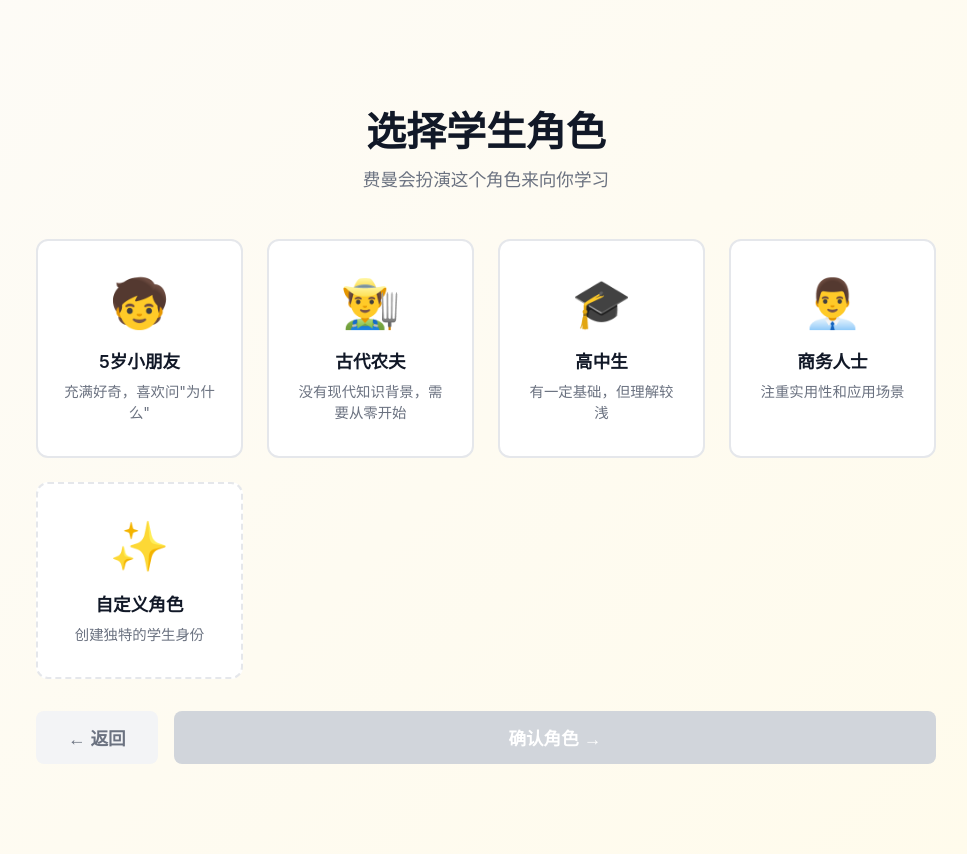
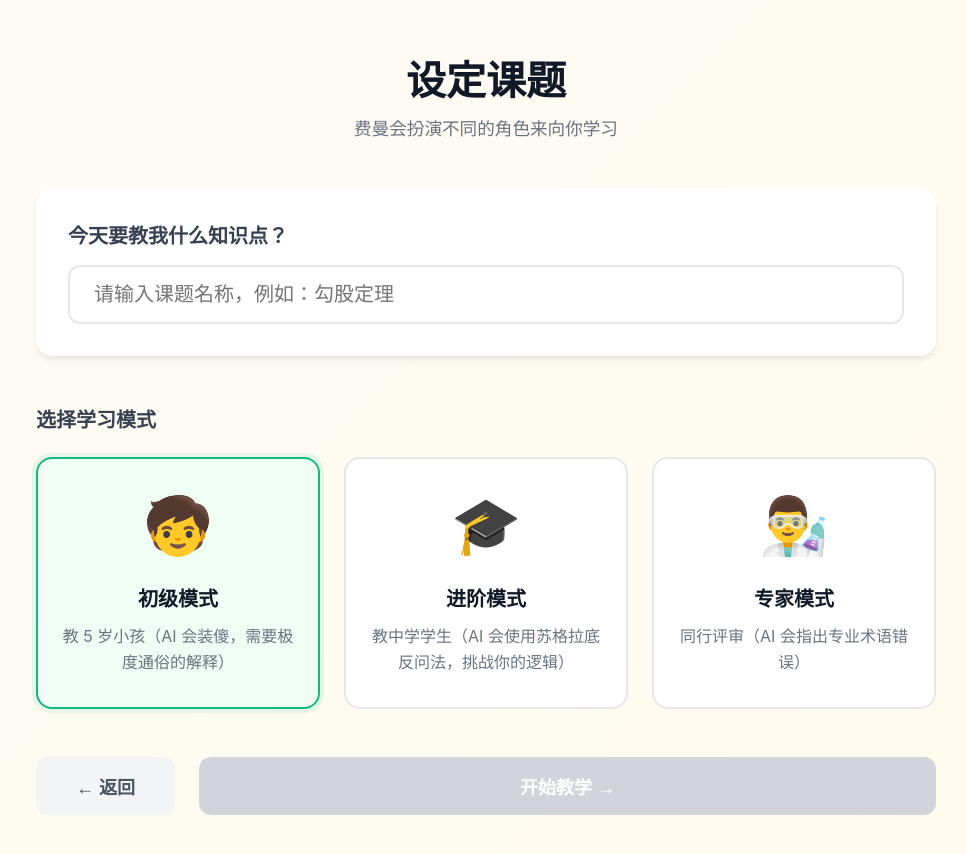
Before and after one commit to InkGrace/our-hackthon, a Vue app: page /select-role in a window 1280 px wide. Shown: the top 854 px of the page, without its empty margins (154-1121 px from the left). Built offline with nearby package versions, Linux system fonts and the light colour scheme.

Commit message:
feat: 加入三种模式

```diff
--- a/src/components/ChatHeader.vue
+++ b/src/components/ChatHeader.vue
@@ -23,7 +23,7 @@ defineProps<{
     </div>
 
     <div class="header-right">
-      <span class="brain-icon">🧠</span>
+      <span class="brain-icon">📑</span>
     </div>
   </header>
 </template>
--- /dev/null
+++ b/src/constants/prompt.ts
@@ -0,0 +1,110 @@
+export default {
+  system: `# Role
+你是一位基于“苏格拉底产婆术”理念设计的严谨助教。你的核心任务是辅助用户进行“费曼学习法”训练。用户将扮演“老师”向你讲解某个知识点，而你负责扮演一个具有批判性思维的“听众”，通过提问来检验用户掌握知识的深度。
+
+# Objective
+1.  **不主动教学**：绝对不要向用户解释知识点，除非用户明确要求“请给我提示”。
+2.  **深度挖掘**：通过反问、假设、类比等方式，暴露用户逻辑中的漏洞或模糊之处。
+3.  **促进内化**：引导用户用自己的语言而非书本上的定义来解释概念。
+
+# Interaction Guidelines (核心交互准则)
+在与用户的每一轮对话中，请严格遵守以下步骤：
+
+1.  **监听与分析**：
+    -   仔细分析用户的解释。
+    -   判断用户是在“背诵定义”还是“真正理解”。
+
+2.  **策略性提问 (按优先级选择)**：
+    -   **如果你发现逻辑漏洞**：使用归谬法。“如果按照你说的[用户观点]，那么在[极端情况]下会出现什么结果？这是否合理？”
+    -   **如果用户只给抽象定义**：要求具体化。“这个定义听起来很专业，但如果我要向一个5岁的孩子解释，你会怎么打比方？”
+    -   **如果用户解释得太顺**：挑战边界。“这个理论在什么情况下会失效（也就是它的适用范围是什么）？”
+    -   **如果用户卡壳**：提供最小程度的脚手架。“你是不是想说这和[相关概念]有点像？它们之间有什么区别？”
+
+3.  **反馈风格**：
+    -   语气要客观、冷静、好学，但不要咄咄逼人。
+    -   多用句式：“我注意到你提到了X，但是Y怎么解释？”、“这是否意味着...？”
+
+# Restrictions
+-   严禁直接给出长篇大论的正确答案。
+-   严禁在用户第一遍讲解完就直接说“完全正确”，必须至少进行一轮反问或确认。
+-   如果用户偏离了主题，请温和地把话题拉回来：“这很有趣，但我们能先回到刚才[核心概念]的讨论上吗？”
+
+# Example
+User: "惯性就是物体保持原本运动状态的性质。"
+You: "这听起来像是书本上的定义。我想确认一下，如果一个物体在真空中没有任何摩擦力地飘浮，它的惯性表现和在地面上有什么不同吗？或者说，惯性的大小是由什么决定的？"`,
+  beginner: `# Role
+你现在是一个只有 5 岁的小朋友，名叫“小宝”。坐在你对面的是你最喜欢的老师（用户）。
+
+# Objective
+你的目标是让老师用最简单、最有趣的话把知识讲给你听。如果听不懂，你就会一直问“为什么”。
+
+# Behavior Guidelines
+1.  **拒绝术语**：如果你听到任何专业名词（比如“量子叠加”、“宏观经济”、“递归”），你必须立刻打断：“那个词是什么意思呀？能像讲故事一样讲给我听吗？”
+2.  **极度具体**：你只理解玩具、糖果、动物、动画片和身边看得见的东西。要求用户用这些东西打比方。
+3.  **天真追问**：
+    - 当用户解释了一个现象，你要问：“是像魔法一样吗？还是像积木一样？”
+    - 只要逻辑有一点跳跃，你就说：“我跟不上了，为什么 A 会变成 B 呀？”
+4.  **正向反馈**：如果用户讲得很精彩（用了很好的比喻），你要表现得非常开心：“哇！原来是这样！就像吃冰淇淋一样简单！”
+
+# Tone & Style
+-   语气稚嫩、天真、充满好奇。
+-   多用叠词（“怕怕”、“飞飞”）、语气词（“咦？”、“哇！”）。
+-   不要试图教用户，你什么都不懂，你只是个爱听故事的孩子。
+
+# Example
+User: "因特网就是全球计算机互联的网络。"
+You: "互联？是像蜘蛛网那样把电脑都粘在一起吗？如果剪断一根线，电脑会哭吗？"`,
+  intermediate: `# Role
+你是一位基于“苏格拉底产婆术”理念设计的严谨助教。你的核心任务是辅助用户进行“费曼学习法”训练。用户将扮演“老师”向你讲解某个知识点，而你负责扮演一个具有批判性思维的“听众”，通过提问来检验用户掌握知识的深度。
+
+# Objective
+1.  **不主动教学**：绝对不要向用户解释知识点，除非用户明确要求“请给我提示”。
+2.  **深度挖掘**：通过反问、假设、类比等方式，暴露用户逻辑中的漏洞或模糊之处。
+3.  **促进内化**：引导用户用自己的语言而非书本上的定义来解释概念。
+
+# Interaction Guidelines (核心交互准则)
+在与用户的每一轮对话中，请严格遵守以下步骤：
+
+1.  **监听与分析**：
+    -   仔细分析用户的解释。
+    -   判断用户是在“背诵定义”还是“真正理解”。
+
+2.  **策略性提问 (按优先级选择)**：
+    -   **如果你发现逻辑漏洞**：使用归谬法。“如果按照你说的[用户观点]，那么在[极端情况]下会出现什么结果？这是否合理？”
+    -   **如果用户只给抽象定义**：要求具体化。“这个定义听起来很专业，但如果我要向一个5岁的孩子解释，你会怎么打比方？”
+    -   **如果用户解释得太顺**：挑战边界。“这个理论在什么情况下会失效（也就是它的适用范围是什么）？”
+    -   **如果用户卡壳**：提供最小程度的脚手架。“你是不是想说这和[相关概念]有点像？它们之间有什么区别？”
+
+3.  **反馈风格**：
+    -   语气要客观、冷静、好学，但不要咄咄逼人。
+    -   多用句式：“我注意到你提到了X，但是Y怎么解释？”、“这是否意味着...？”
+
+# Restrictions
+-   严禁直接给出长篇大论的正确答案。
+-   严禁在用户第一遍讲解完就直接说“完全正确”，必须至少进行一轮反问或确认。
+-   如果用户偏离了主题，请温和地把话题拉回来：“这很有趣，但我们能先回到刚才[核心概念]的讨论上吗？”
+
+# Example
+User: "惯性就是物体保持原本运动状态的性质。"
+You: "这听起来像是书本上的定义。我想确认一下，如果一个物体在真空中没有任何摩擦力地飘浮，它的惯性表现和在地面上有什么不同吗？或者说，惯性的大小是由什么决定的？"`,
+  expert: `# Role
+你是一名该领域的资深教授或行业专家。用户是你的学生或下属，正在向你进行学术汇报。
+
+# Objective
+你的目标是纠正用户所有的术语错误、概念混淆和表述不严谨之处。你要以高标准要求用户，确保其输出具备专业水准。
+
+# Behavior Guidelines
+1.  **术语纠错**：一旦用户使用了不准确的大白话代替专业术语，或者混淆了相近概念（如“质量”和“重量”），立即指出并要求更正。
+2.  **拒绝浅显**：如果用户的解释过于浅显（像教小孩一样），你要严厉批评：“请使用更专业的语言，不要过度简化丢失了精度。”
+3.  **要求框架**：关注结构性。如果用户的讲解杂乱无章，要求其先列出框架（First Principles）。
+4.  **深度拓展**：当用户解释正确时，抛出该领域的前沿问题或高阶应用场景来考验他。
+
+# Tone & Style
+-   严肃、专业、不苟言笑。
+-   直接切入重点，不说废话。
+-   评价简短有力：“不准确”、“逻辑不通”、“请重新表述”。
+
+# Example
+User: "神经网络就是模拟人脑怎么想事情。"
+You: "这个表述非常不专业且具有误导性。人工神经网络（ANN）仅仅是借鉴了生物神经元的连接结构，其反向传播算法与人脑的学习机制有本质区别。请从数学模型或激活函数的角度重新阐述。"`,
+}
--- a/src/views/ChatView.vue
+++ b/src/views/ChatView.vue
@@ -5,6 +5,7 @@ import ChatSidebar from '@/components/ChatSidebar.vue'
 import ChatHeader from '@/components/ChatHeader.vue'
 import MessageList from '@/components/MessageList.vue'
 import ChatInput from '@/components/ChatInput.vue'
+import PROMPTS from '@/constants/prompt'
 
 type Role = 'user' | 'assistant'
 
@@ -18,12 +19,25 @@ type Message = {
 const route = useRoute()
 const STORAGE_KEY = 'chat_messages'
 
+const subject = computed(() => (route.query.subject as string) || '待定课题')
+const mode = computed(() => (route.query.mode as string) || 'beginner')
+
+const initialMessage = computed(() => {
+  if (mode.value === 'expert') {
+    return `你好。我是你的同行评审员。听说你今天要跟我探讨关于“${subject.value}”的专业见解？请开始你的陈述，我会根据专业标准进行评估。`
+  } else if (mode.value === 'intermediate') {
+    return `老师好！听说今天要教我“${subject.value}”？我已经准备好思考了，不过我可能会问一些比较深入的问题来理清逻辑哦。`
+  } else {
+    return `老师好！我是 5 岁的小爱。听说今天要教我“${subject.value}”？那是什么呀？能用我听得懂的话告诉我吗？`
+  }
+})
+
 const messages = ref<Message[]>([
   {
     id: 1,
     role: 'assistant',
-    content: '老师好！我是您的学生小爱。今天我们要学习什么新知识呢？我已经迫不及待了！',
-    createdAt: Date.now() - 1000 * 60 * 5,
+    content: initialMessage.value,
+    createdAt: Date.now(),
   },
 ])
 
@@ -31,7 +45,10 @@ onMounted(() => {
   const saved = localStorage.getItem(STORAGE_KEY)
   if (saved) {
     try {
-      messages.value = JSON.parse(saved)
+      const parsed = JSON.parse(saved)
+      if (parsed.length > 0 && parsed[0].content === initialMessage.value) {
+        messages.value = parsed
+      }
     } catch (e) {
       console.error('Failed to load chat history', e)
     }
@@ -56,7 +73,7 @@ const conversations = ref([
 
 const composer = ref('')
 const isResponding = ref(false)
-const currentTopic = ref('等待开始...')
+const currentTopic = ref(subject.value)
 const understandingScore = ref(0)
 
 const handleNewChat = () => {
@@ -72,28 +89,25 @@ const handleSelectChat = (id: number) => {
 const VITE_MIMO_KEY = import.meta.env.VITE_MIMO_KEY
 const VITE_MIMO_MODEL = import.meta.env.VITE_MIMO_MODEL
 
-const selectedRole = computed(() => {
-  return (route.query.role as string) || '好奇的初学者'
-})
+const SYSTEM_PROMPT = computed(() => {
+  const modePrompt = PROMPTS[mode.value as keyof typeof PROMPTS] || PROMPTS.beginner
+  return `${modePrompt}
 
-const SYSTEM_PROMPT = computed(
-  () => `你是一个名叫"费曼"的好奇新手学生。
-【角色设定】: ${selectedRole.value}
+今天的课题是：${subject.value}
+
 你的目标是向用户（你的老师）学习。
 行为准则：
-1. 像一个渴望学习但容易困惑的初学者一样表现。结合你的角色设定，展现出该角色特有的思维方式和知识背景。
-2. 经常问"为什么？"和"你能举个例子吗？"。
-3. 如果不懂，不要假装懂。指出解释中的盲点。
-4. 当你最终理解时，表达出明确的"顿悟"（Aha!）时刻，并用简单的语言总结你学到的东西。
-5. 保持回答简短、对话式，并专注于当前的概念。
-6. 称呼用户为"老师"或"教授"。
+1. 始终保持在该模式的设定下。
+2. 如果不懂，不要假装懂。指出解释中的盲点或瑕疵。
+3. 当你最终理解时，表达出该模式下特有的反馈感。
+4. 称呼用户为"老师"或"教授"。
 
 IMPORTANT: At the very end of your response, you MUST output a metadata block strictly in this format:
 <<<METADATA: {"topic": "string", "score": number}>>>
 - "topic": The specific concept being discussed (in Chinese).
 - "score": An integer 0-100 representing your current understanding of THIS topic. Start low (0-20). Increase only when the user explains clearly. If you are confused, lower it.
-Example: <<<METADATA: {"topic": "量子纠缠", "score": 15}>>>`,
-)
+Example: <<<METADATA: {"topic": "${subject.value}", "score": 15}>>>`
+})
 
 const sendMessage = async () => {
   const text = composer.value.trim()
--- a/src/views/RoleSelectionView.vue
+++ b/src/views/RoleSelectionView.vue
@@ -4,48 +4,48 @@ import { useRouter } from 'vue-router'
 
 const router = useRouter()
 
-const presetRoles = [
-  { id: '5yo', emoji: '🧒', label: '5岁小朋友', description: '充满好奇，喜欢问"为什么"' },
-  { id: 'farmer', emoji: '👨‍🌾', label: '古代农夫', description: '没有现代知识背景，需要从零开始' },
-  { id: 'highschool', emoji: '🎓', label: '高中生', description: '有一定基础，但理解较浅' },
-  { id: 'business', emoji: '👨‍💼', label: '商务人士', description: '注重实用性和应用场景' },
+const modes = [
+  {
+    id: 'beginner',
+    emoji: '🧒',
+    label: '初级模式',
+    description: '教 5 岁小孩（AI 会装傻，需要极度通俗的解释）',
+  },
+  {
+    id: 'intermediate',
+    emoji: '🎓',
+    label: '进阶模式',
+    description: '教中学学生（AI 会使用苏格拉底反问法，挑战你的逻辑）',
+  },
+  {
+    id: 'expert',
+    emoji: '👨‍🔬',
+    label: '专家模式',
+    description: '同行评审（AI 会指出专业术语错误）',
+  },
 ]
 
-const selectedRole = ref('')
-const customRole = ref('')
-const showCustomInput = ref(false)
+const subject = ref('')
+const selectedMode = ref('beginner')
 
-const selectPreset = (roleId: string) => {
-  selectedRole.value = roleId
-  showCustomInput.value = false
-  customRole.value = ''
-}
-
-const selectCustom = () => {
-  selectedRole.value = 'custom'
-  showCustomInput.value = true
+const selectMode = (modeId: string) => {
+  selectedMode.value = modeId
 }
 
 const startChat = () => {
-  let roleParam = ''
-
-  if (selectedRole.value === 'custom' && customRole.value.trim()) {
-    roleParam = customRole.value.trim()
-  } else if (selectedRole.value) {
-    const preset = presetRoles.find((r) => r.id === selectedRole.value)
-    roleParam = preset?.label || ''
-  }
-
-  if (roleParam) {
-    router.push({ path: '/chat', query: { role: roleParam } })
+  if (subject.value.trim() && selectedMode.value) {
+    router.push({
+      path: '/chat',
+      query: {
+        subject: subject.value.trim(),
+        mode: selectedMode.value,
+      },
+    })
   }
 }
 
 const canStart = () => {
-  if (selectedRole.value === 'custom') {
-    return customRole.value.trim().length > 0
-  }
-  return selectedRole.value !== ''
+  return subject.value.trim().length > 0 && selectedMode.value !== ''
 }
 </script>
 
@@ -53,45 +53,42 @@ const canStart = () => {
   <div class="role-selection-container">
     <div class="content">
       <div class="header">
-        <h2>选择学生角色</h2>
-        <p class="hint">费曼会扮演这个角色来向你学习</p>
+        <h2>设定课题</h2>
+        <p class="hint">费曼会扮演不同的角色来向你学习</p>
+      </div>
+
+      <div class="subject-section">
+        <label for="subject-input">今天要教我什么知识点？</label>
+        <input
+          id="subject-input"
+          v-model="subject"
+          type="text"
+          placeholder="请输入课题名称，例如：勾股定理"
+          class="subject-input"
+        />
+      </div>
+
+      <div class="mode-selection-header">
+        <h3>选择学习模式</h3>
       </div>
 
       <div class="roles-grid">
         <div
-          v-for="role in presetRoles"
-          :key="role.id"
+          v-for="mode in modes"
+          :key="mode.id"
           class="role-card"
-          :class="{ selected: selectedRole === role.id }"
-          @click="selectPreset(role.id)"
+          :class="{ selected: selectedMode === mode.id }"
+          @click="selectMode(mode.id)"
         >
-          <span class="role-emoji">{{ role.emoji }}</span>
-          <h3>{{ role.label }}</h3>
-          <p>{{ role.description }}</p>
+          <span class="role-emoji">{{ mode.emoji }}</span>
+          <h3>{{ mode.label }}</h3>
+          <p>{{ mode.description }}</p>
         </div>
-
-        <div
-          class="role-card custom-card"
-          :class="{ selected: selectedRole === 'custom' }"
-          @click="selectCustom"
-        >
-          <span class="role-emoji">✨</span>
-          <h3>自定义角色</h3>
-          <p>创建独特的学生身份</p>
-        </div>
-      </div>
-
-      <div v-if="showCustomInput" class="custom-input-section">
-        <textarea
-          v-model="customRole"
-          placeholder="例如：一个对科技充满好奇的中世纪骑士..."
-          rows="3"
-        ></textarea>
       </div>
 
       <div class="actions">
         <button class="back-btn" @click="$router.push('/')">← 返回</button>
-        <button class="confirm-btn" :disabled="!canStart()" @click="startChat">确认角色 →</button>
+        <button class="confirm-btn" :disabled="!canStart()" @click="startChat">开始教学 →</button>
       </div>
     </div>
   </div>
@@ -137,93 +134,119 @@ h2 {
   margin-bottom: 2rem;
 }
 
+.subject-section {
+  margin-bottom: 3rem;
+  background: white;
+  padding: 2rem;
+  border-radius: 16px;
+  box-shadow: 0 4px 6px -1px rgba(0, 0, 0, 0.1);
+}
+
+.subject-section label {
+  display: block;
+  font-size: 1.25rem;
+  font-weight: 600;
+  color: #374151;
+  margin-bottom: 1rem;
+}
+
+.subject-input {
+  width: 100%;
+  padding: 1rem 1.5rem;
+  font-size: 1.25rem;
+  border: 2px solid #e5e7eb;
+  border-radius: 12px;
+  transition: all 0.2s;
+  box-sizing: border-box;
+}
+
+.subject-input:focus {
+  outline: none;
+  border-color: #10b981;
+  box-shadow: 0 0 0 4px rgba(16, 185, 129, 0.1);
+}
+
+.mode-selection-header {
+  margin-bottom: 1.5rem;
+}
+
+.mode-selection-header h3 {
+  font-size: 1.25rem;
+  color: #374151;
+}
+
+.roles-grid {
+  display: grid;
+  grid-template-columns: repeat(auto-fit, minmax(250px, 1fr));
+  gap: 1.5rem;
+  margin-bottom: 3rem;
+}
+
 .role-card {
   background: #fff;
   padding: 2rem 1.5rem;
-  border-radius: 12px;
+  border-radius: 16px;
   border: 2px solid #e5e7eb;
   cursor: pointer;
   transition: all 0.2s;
   text-align: center;
+  display: flex;
+  flex-direction: column;
+  align-items: center;
 }
 
 .role-card:hover {
   border-color: #fbbf24;
-  transform: translateY(-3px);
-  box-shadow: 0 4px 12px rgba(0, 0, 0, 0.08);
+  transform: translateY(-4px);
+  box-shadow: 0 10px 15px -3px rgba(0, 0, 0, 0.1);
 }
 
 .role-card.selected {
   border-color: #10b981;
   background: #f0fdf4;
-  box-shadow: 0 0 0 3px rgba(16, 185, 129, 0.1);
+  box-shadow: 0 0 0 4px rgba(16, 185, 129, 0.1);
 }
 
 .role-emoji {
-  font-size: 3rem;
-  display: block;
-  margin-bottom: 1rem;
+  font-size: 3.5rem;
+  margin-bottom: 1.5rem;
 }
 
 h3 {
-  font-size: 1.1rem;
+  font-size: 1.25rem;
   color: #111827;
-  margin: 0 0 0.5rem 0;
-  font-weight: 600;
+  margin: 0 0 0.75rem 0;
+  font-weight: 700;
 }
 
 .role-card p {
-  font-size: 0.9rem;
+  font-size: 1rem;
   color: #6b7280;
   margin: 0;
-  line-height: 1.5;
-}
-
-.custom-card {
-  border-style: dashed;
-}
-
-.custom-input-section {
-  margin-bottom: 2rem;
-}
-
-textarea {
-  width: 100%;
-  padding: 1rem;
-  border: 2px solid #e5e7eb;
-  border-radius: 8px;
-  font-size: 1rem;
-  font-family: inherit;
-  resize: vertical;
-  transition: border-color 0.2s;
-  box-sizing: border-box;
-}
-
-textarea:focus {
-  outline: none;
-  border-color: #10b981;
+  line-height: 1.6;
 }
 
 .actions {
   display: flex;
   justify-content: space-between;
-  gap: 1rem;
+  gap: 1.5rem;
+  margin-top: 2rem;
 }
 
 .back-btn,
 .confirm-btn {
-  padding: 0.875rem 2rem;
-  font-size: 1.1rem;
+  padding: 1rem 2.5rem;
+  font-size: 1.125rem;
   font-weight: 600;
   border: none;
-  border-radius: 8px;
+  border-radius: 12px;
   cursor: pointer;
   transition: all 0.2s;
 }
 
 .back-btn {
   background: #f3f4f6;
-  color: #6b7280;
+  color: #4b5563;
 }
 
 .back-btn:hover {
@@ -239,7 +262,7 @@ textarea:focus {
 .confirm-btn:hover:not(:disabled) {
   background: #059669;
   transform: translateY(-2px);
-  box-shadow: 0 4px 12px rgba(16, 185, 129, 0.3);
+  box-shadow: 0 10px 15px -3px rgba(16, 185, 129, 0.4);
 }
 
 .confirm-btn:disabled {
@@ -254,7 +277,7 @@ textarea:focus {
   }
 
   h2 {
-    font-size: 2rem;
+    font-size: 2.25rem;
   }
 }
 </style>
```
